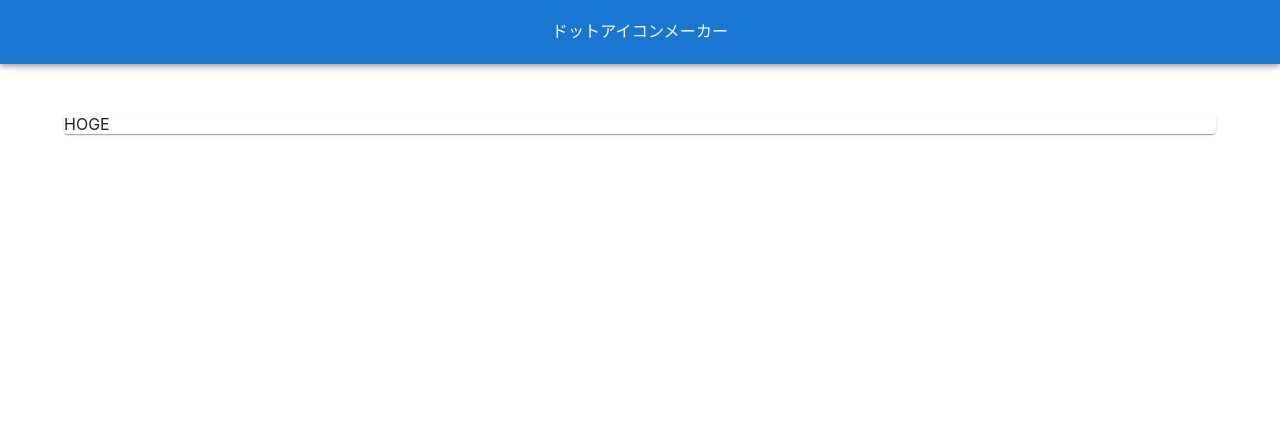
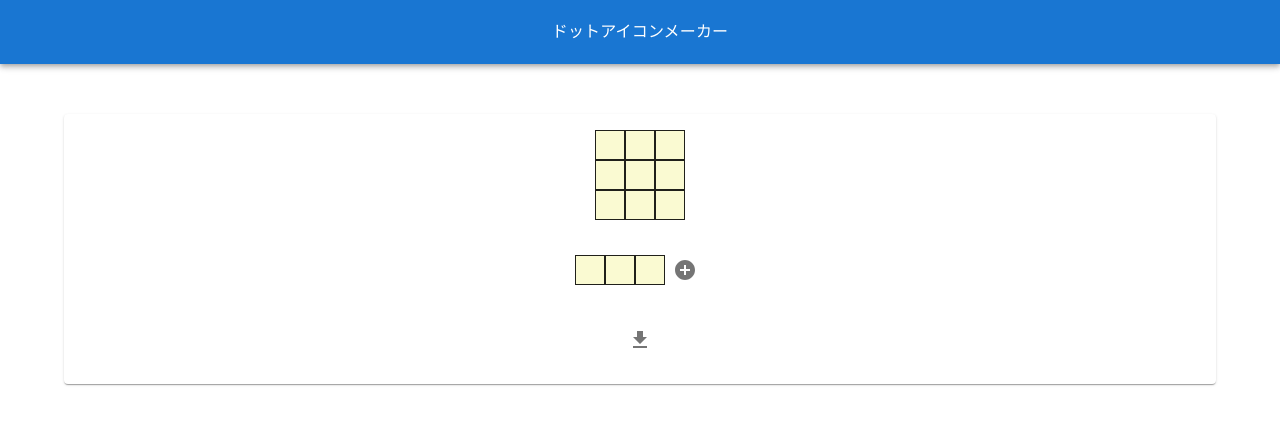
Before and after one commit to a2tane/dot-icon-maker, a Next.js app: page / in a window 1280 px wide. Shown: the top 424 px of the page. Built offline with nearby package versions, Linux system fonts and the light colour scheme.

Commit message:
ページのモック作成

```diff
--- /dev/null
+++ b/components/Contents/index.tsx
@@ -0,0 +1,19 @@
+import { Card, CardContent } from "@mui/material";
+import { Stack } from "@mui/system";
+import { CanvasArea } from "../CanvasArea";
+import { PaletteArea } from "../PaletteArea";
+import { ToolsArea } from "../ToolsArea";
+
+export const Contents = () => {
+  return (
+    <Card>
+      <CardContent>
+        <Stack alignItems={"center"} spacing={"30px"}>
+          <CanvasArea></CanvasArea>
+          <PaletteArea></PaletteArea>
+          <ToolsArea></ToolsArea>
+        </Stack>
+      </CardContent>
+    </Card>
+  );
+};
--- /dev/null
+++ b/components/ToolsArea/index.tsx
@@ -0,0 +1,10 @@
+import { Download } from "@mui/icons-material";
+import { IconButton } from "@mui/material";
+
+export const ToolsArea = () => {
+  return (
+    <IconButton>
+      <Download></Download>
+    </IconButton>
+  );
+};
--- a/pages/index.tsx
+++ b/pages/index.tsx
@@ -1,6 +1,6 @@
-import { Card } from "@mui/material";
 import { Container, Stack } from "@mui/system";
 import type { NextPage } from "next";
+import { Contents } from "../components/Contents";
 import { MyAppBar } from "../components/MyAppBar";
 
 const Spacer = () => {
@@ -14,7 +14,7 @@ const Home: NextPage = () => {
       <Spacer></Spacer>
       <Container>
         <Stack spacing={"5px"}>
-          <Card>HOGE</Card>
+          <Contents></Contents>
         </Stack>
       </Container>
     </div>
```
Also changed, not shown: 2 other files (tests, documents, lock files or other folders).
